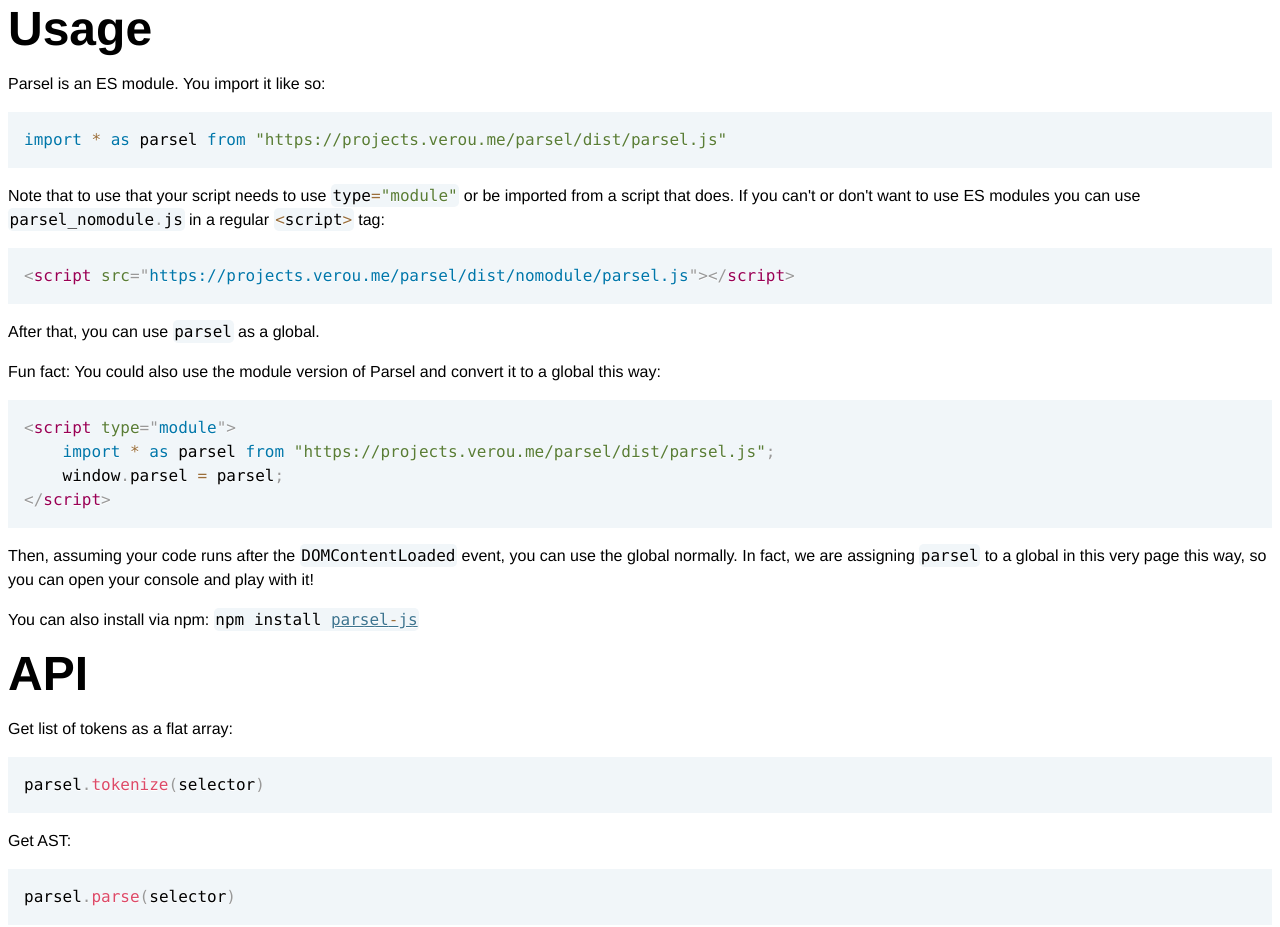
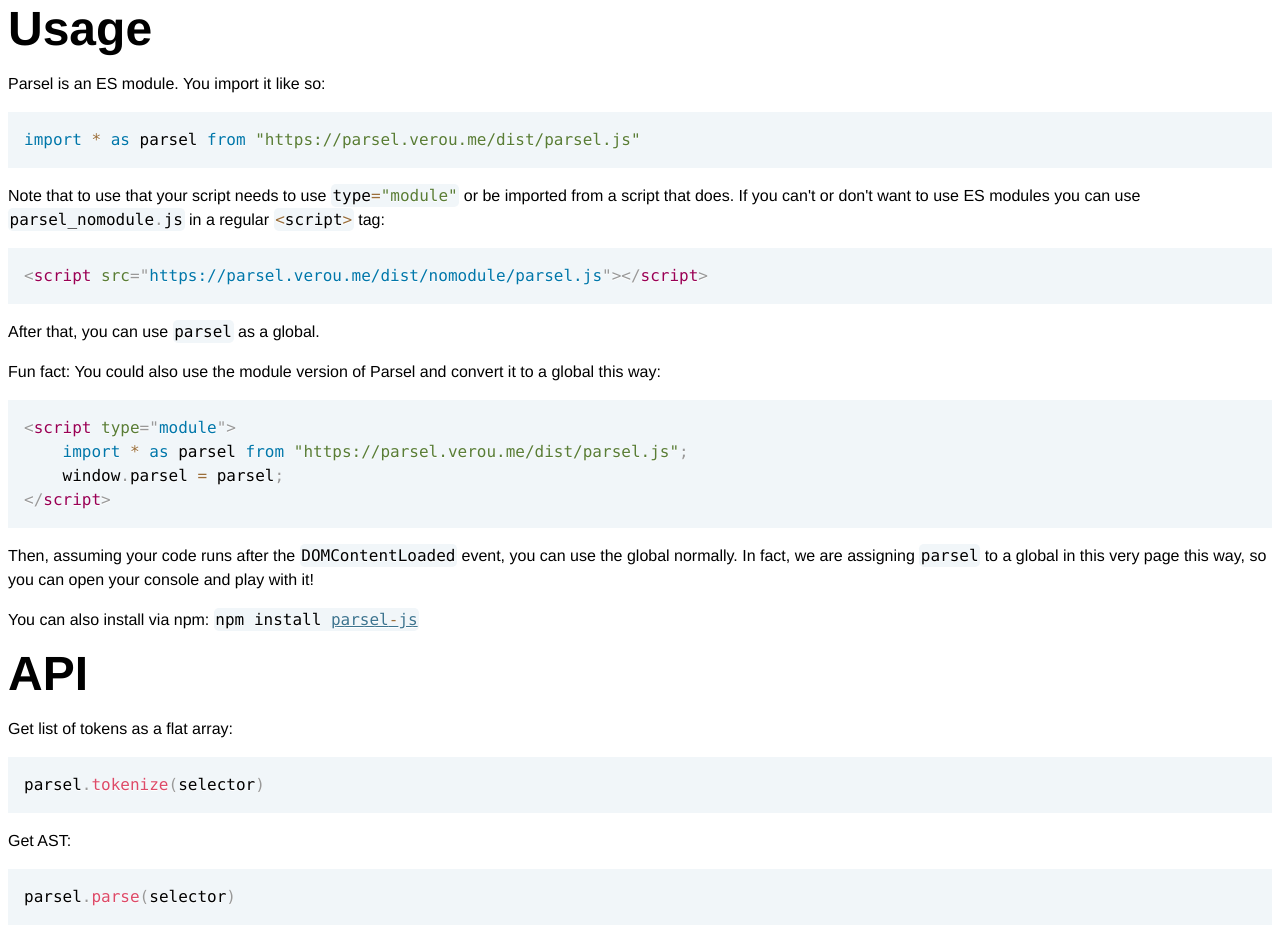
Before and after one commit to LeaVerou/parsel, a website: page index.html in a window 1280 px wide. Shown: the part 3753-4680 px from the top of the page. Drawn offline with Linux system fonts and the light colour scheme; a web font is replaced by a local one.

Commit message:
Update to new URL (leftover from #52)

```diff
--- a/index.html
+++ b/index.html
@@ -58,14 +58,14 @@
 
 	<p>Parsel is an ES module. You import it like so:</p>
 
-	<pre><code>import * as parsel from "https://projects.verou.me/parsel/dist/parsel.js"</code></pre>
+	<pre><code>import * as parsel from "https://parsel.verou.me/dist/parsel.js"</code></pre>
 
 	<p>Note that to use that your script needs to use <code>type="module"</code> or be imported from a script that does.
 		If you can't or don't want to use ES modules you can use <code>parsel_nomodule.js</code> in a regular <code>&lt;script></code> tag:
 	</p>
 
 	<pre class="language-markup"><code>
-		&lt;script src="https://projects.verou.me/parsel/dist/nomodule/parsel.js">&lt;/script>
+		&lt;script src="https://parsel.verou.me/dist/nomodule/parsel.js">&lt;/script>
 	</code></pre>
 
 	<p>After that, you can use <code>parsel</code> as a global.</p>
@@ -74,7 +74,7 @@
 
 	<pre class="language-markup"><code>
 		&lt;script type="module">
-			import * as parsel from "https://projects.verou.me/parsel/dist/parsel.js";
+			import * as parsel from "https://parsel.verou.me/dist/parsel.js";
 			window.parsel = parsel;
 		&lt;/script>
 	</code></pre>
```
